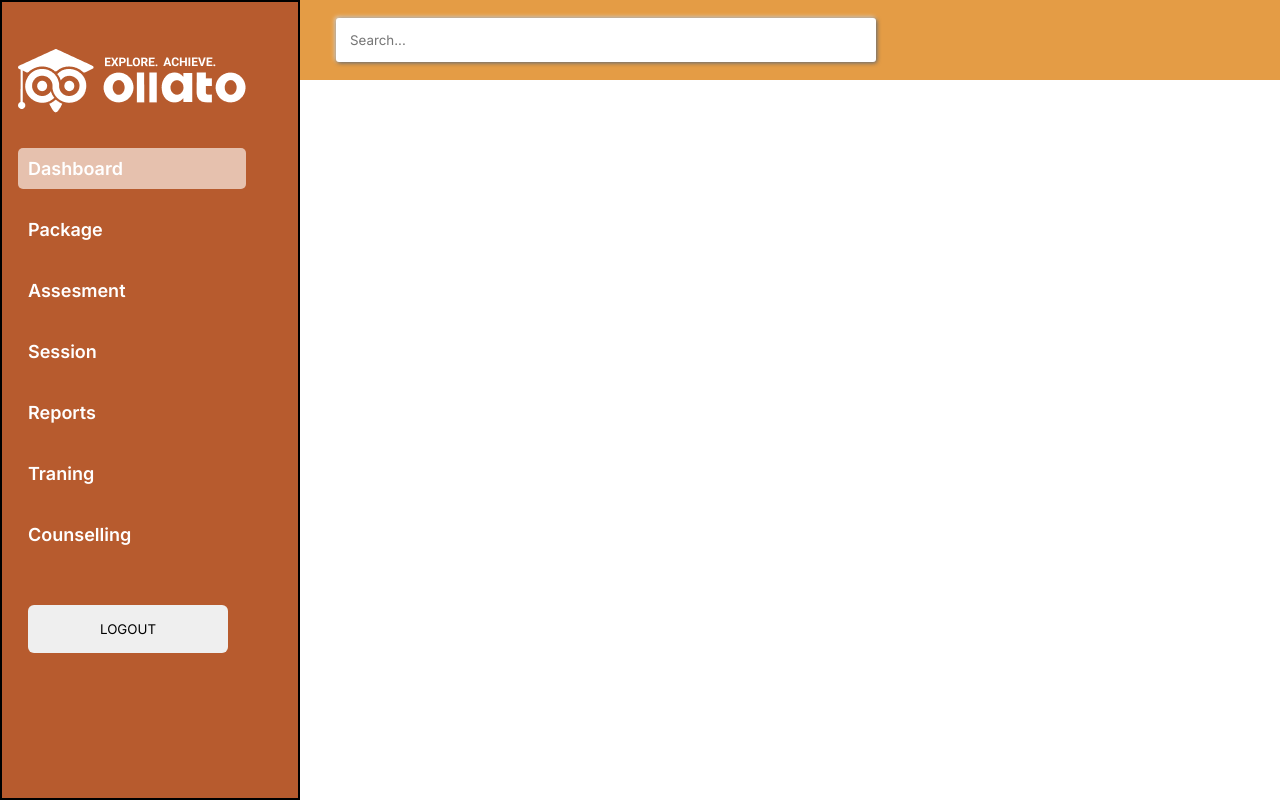
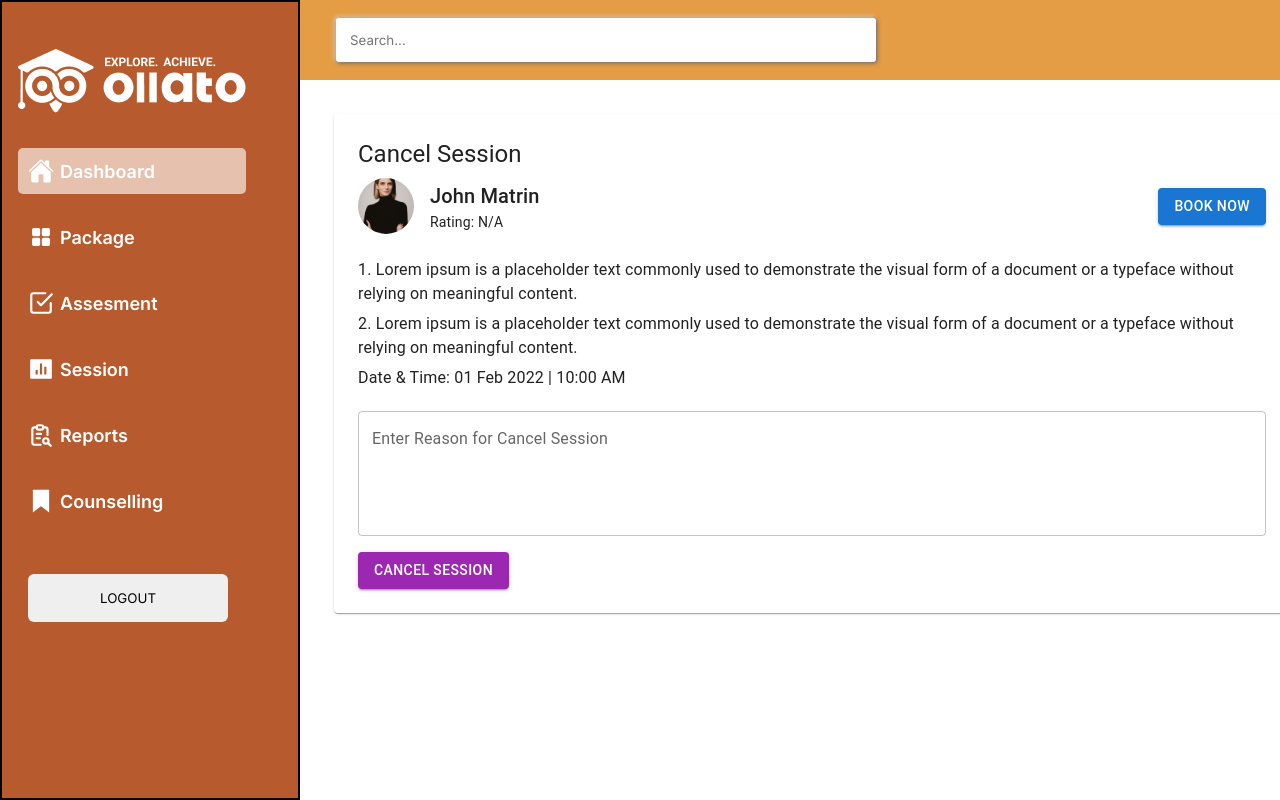
Before and after one commit to ollatointern/ollato-CA, a React (Vite) app in the folder client/: page /cancel-session/1 in a window 1280 px wide. Built offline with nearby package versions, Linux system fonts and the light colour scheme.

Commit message:
session cancellation page

```diff
--- a/client/src/App.jsx
+++ b/client/src/App.jsx
@@ -18,6 +18,7 @@ import PackageHistory from './Pages/PackageHistory';
 import Counselling from './Pages/Counselling';
 import CounsellorDetails from './Pages/CounsellorDetails';
 import SessionHistory from './Pages/SessionHistory';
+import SessionCancelation from './Pages/SessionCancelation';
 function App() {
 
 
@@ -41,6 +42,7 @@ function App() {
        <Route path='/Counselling' element={ <Counselling />}/>
        <Route path='/Counsellor/:id' element={<CounsellorDetails />}/>
        <Route path='/SessionHistory' element={<SessionHistory />}/>
+       <Route path='/cancel-session/:id' element={<SessionCancelation/>}/>
        </Routes>
      </div>
       </div>
--- a/client/src/Components/SideBar.jsx
+++ b/client/src/Components/SideBar.jsx
@@ -3,6 +3,13 @@ import './sideBar.css';
 import Dlogo from '../assets/Dlogo.png'
 import { Link } from 'react-router-dom';
 import { useState } from 'react';
+import { GoFileDirectoryFill } from "react-icons/go";
+import { IoHome } from "react-icons/io5";
+import { PiSquaresFourFill } from "react-icons/pi";
+import { FiCheckSquare } from "react-icons/fi";
+import { RiBarChartBoxFill } from "react-icons/ri";
+import { IoBookmarkSharp } from "react-icons/io5";
+import { TbReportSearch } from "react-icons/tb";
 const SideBar = () => {
 
 const [activeLink, setActiveLink]  = useState('Dashboard');
@@ -20,38 +27,66 @@ const [activeLink, setActiveLink]  = useState('Dashboard');
             <div className="sideBar-links">
                 <ul>
                    <li id={activeLink === 'Dashboard' ? 'active': '' }>
-                    <Link className='customLink' to='/' onClick={()=>handelSelectActive('Dashboard')}>
-                      Dashboard
+                    <Link className='customLink' to='/' onClick={()=>handelSelectActive('Dashboard')} style={{
+                      display:'flex',
+                      alignItems:'center',
+                      gap:'6px'
+                    }}>
+                    <IoHome size={26} /> Dashboard
                     </Link>
                    </li>
                    <li id={activeLink === 'Package' ? 'active': '' }>
-                    <Link className='customLink' to='./Package' onClick={()=>handelSelectActive('Package')}>
-                      Package
+                    <Link className='customLink' to='./Package' onClick={()=>handelSelectActive('Package')}  style={{
+                      display:'flex',
+                      alignItems:'center',
+                      gap:'6px'
+                    }}>
+                    <PiSquaresFourFill size={26} /> Package
                     </Link>
                    </li>
                    <li id={activeLink === 'Assesment' ? 'active': '' }>
-                    <Link className='customLink' to='./Assesment' onClick={()=>handelSelectActive('Assesment')}>
-                      Assesment
+                    <Link className='customLink' to='./Assesment' onClick={()=>handelSelectActive('Assesment')}  style={{
+                      display:'flex',
+                      alignItems:'center',
+                      gap:'6px'
+                    }}>
+                    <FiCheckSquare size={26} /> Assesment
                     </Link>
                    </li>
                    <li id={activeLink === 'Session' ? 'active': '' }>
-                    <Link className='customLink' to='./Session' onClick={()=>handelSelectActive('Session')}>
-                      Session
+                    <Link className='customLink' to='./Session' onClick={()=>handelSelectActive('Session')}  style={{
+                      display:'flex',
+                      alignItems:'center',
+                      gap:'6px'
+                    }}>
+                    <RiBarChartBoxFill  size={26}/> Session
                     </Link>
                    </li>
                    <li id={activeLink === 'Reports' ? 'active': '' }>
-                    <Link className='customLink' to='./Reports' onClick={()=>handelSelectActive('Reports')}>
-                      Reports
+                    <Link className='customLink' to='./Reports' onClick={()=>handelSelectActive('Reports')}  style={{
+                      display:'flex',
+                      alignItems:'center',
+                      gap:'6px'
+                    }}>
+                      <TbReportSearch size={26} /> Reports
                     </Link>
                    </li>
-                   <li id={activeLink === 'Traning' ? 'active': '' }>
-                    <Link className='customLink' to='./Traning' onClick={()=>handelSelectActive('Traning')}>
+                   {/* <li id={activeLink === 'Traning' ? 'active': '' }>
+                    <Link className='customLink' to='./Traning' onClick={()=>handelSelectActive('Traning')}  style={{
+                      display:'flex',
+                      alignItems:'center',
+                      gap:'6px'
+                    }}>
                       Traning
                     </Link>
-                   </li>
+                   </li> */}
                    <li id={activeLink === 'Counselling' ? 'active': '' }>
-                    <Link className='customLink' to='./Counselling' onClick={()=>handelSelectActive('Counselling')}>
-                      Counselling
+                    <Link className='customLink' to='./Counselling' onClick={()=>handelSelectActive('Counselling')}  style={{
+                      display:'flex',
+                      alignItems:'center',
+                      gap:'6px'
+                    }}>
+                     <IoBookmarkSharp  size={26}/> Counselling
                     </Link>
                    </li>
                 </ul>
--- /dev/null
+++ b/client/src/Pages/SessionCancelation.jsx
@@ -0,0 +1,124 @@
+import React, { useState, useEffect } from 'react';
+import {
+  Container,
+  Typography,
+  Avatar,
+  TextField,
+  Button,
+  Paper,
+  Box
+} from '@mui/material';
+import { useParams, useNavigate } from 'react-router-dom';
+import {sessionsData} from './SessionHistory';
+import CounsellorImage from '../assets/counsellor.jpg'
+const SessionCancelation = () => {
+  const { id } = useParams();
+  const navigate = useNavigate();
+  const [reason, setReason] = useState('');
+  const [session, setSession] = useState(null);
+  const [loading, setLoading] = useState(true); // Added loading state
+  const [error, setError] = useState(null); // Added error state
+
+
+  useEffect(() => {
+    const fetchSessionData = async () => {
+      try {
+        setLoading(true); // Set loading to true when starting to fetch
+        console.log(`Fetching session with ID: ${id}`); // Log the ID
+
+        const sessionData = sessionsData.find(session => session.id === Number(id));
+        if (sessionData) {
+          console.log('Session found:', sessionData); // Log the session data
+          setSession(sessionData);
+        } else {
+          throw new Error('Session not found');
+        }
+      } catch (err) {
+        console.error(err.message); // Log error message
+        setError(err.message); // Set error state
+      } finally {
+        setLoading(false); // Set loading to false after fetching is done
+      }
+    };
+
+    fetchSessionData();
+  }, [id]);
+
+
+  const handleCancel = () => {
+    if (!session || !session.id) {
+      console.error('No valid session available to cancel');
+      return;
+    }
+
+    const updatedSessions = sessionsData.map(sess => {
+      if (sess.id === Number(id)) {
+        return { ...sess, status: 'Canceled', cancelReason: reason };
+      }
+      return sess;
+    });
+
+    console.log("Updated Sessions: ", updatedSessions);
+
+    navigate('/SessionHistory');
+  };
+  if (loading) {
+    return <Typography>Loading...</Typography>; // Show loading state
+  }
+
+  if (error) {
+    return <Typography color="error">Error: {error}</Typography>; // Show error state
+  }
+
+
+  return (
+    <>
+   <Box display="flex">
+      <Box sx={{ flexGrow: 1, p: 3 }}>
+        <Paper sx={{ p: 3 }}>
+          <Typography variant="h5" gutterBottom>Cancel Session</Typography>
+          <Box display="flex" alignItems="center" mb={3}>
+            <Avatar
+              src={session.counsellorImage || CounsellorImage} // Provide default image
+              sx={{ width: 56, height: 56, mr: 2 }}
+            />
+            <Box>
+              <Typography variant="h6">{session.counsellorName || 'No Name'}</Typography>
+              <Typography variant="body2">Rating: {session.counsellorRating || 'N/A'}</Typography>
+            </Box>
+            <Button variant="contained" sx={{ ml: 'auto' }}>Book Now</Button>
+          </Box>
+          <Typography variant="body1" gutterBottom>
+            1. Lorem ipsum is a placeholder text commonly used to demonstrate the visual form of a document or a typeface without relying on meaningful content.
+          </Typography>
+          <Typography variant="body1" gutterBottom>
+            2. Lorem ipsum is a placeholder text commonly used to demonstrate the visual form of a document or a typeface without relying on meaningful content.
+          </Typography>
+          <Typography variant="body1" gutterBottom>
+            Date & Time: {session.date || 'Date not available'} | {session.time || 'Time not available'}
+          </Typography>
+          <TextField
+            label="Enter Reason for Cancel Session"
+            multiline
+            rows={4}
+            variant="outlined"
+            fullWidth
+            value={reason}
+            onChange={(e) => setReason(e.target.value)}
+            sx={{ my: 2 }}
+          />
+          <Button
+            variant="contained"
+            color="secondary"
+            onClick={handleCancel}
+          >
+            Cancel Session
+          </Button>
+        </Paper>
+      </Box>
+    </Box>
+    </>
+  )
+}
+
+export default SessionCancelation
--- a/client/src/Pages/SessionHistory.jsx
+++ b/client/src/Pages/SessionHistory.jsx
@@ -16,70 +16,18 @@ import {
   Avatar,
   Box
 } from '@mui/material';
-const sessionsData = [
-    {
-      id: 1,
-      studentName: 'Samanta William',
-      studentEmail: 'samanta@mail.com',
-      counsellorName: 'John Matrin',
-      counsellorEmail: 'john@mail.com',
-      date: '01 Feb 2022',
-      time: '10:00 AM',
-      status: 'Pending'
-    },
-    {
-        id: 1,
-        studentName: 'Samanta William',
-        studentEmail: 'samanta@mail.com',
-        counsellorName: 'John Matrin',
-        counsellorEmail: 'john@mail.com',
-        date: '01 Feb 2022',
-        time: '10:00 AM',
-        status: 'Pending'
-      },
-      {
-        id: 1,
-        studentName: 'Samanta William',
-        studentEmail: 'samanta@mail.com',
-        counsellorName: 'John Matrin',
-        counsellorEmail: 'john@mail.com',
-        date: '01 Feb 2022',
-        time: '10:00 AM',
-        status: 'Pending'
-      },
-      {
-        id: 1,
-        studentName: 'Samanta William',
-        studentEmail: 'samanta@mail.com',
-        counsellorName: 'John Matrin',
-        counsellorEmail: 'john@mail.com',
-        date: '01 Feb 2022',
-        time: '10:00 AM',
-        status: 'Pending'
-      },
-      {
-        id: 1,
-        studentName: 'Samanta William',
-        studentEmail: 'samanta@mail.com',
-        counsellorName: 'John Matrin',
-        counsellorEmail: 'john@mail.com',
-        date: '01 Feb 2022',
-        time: '10:00 AM',
-        status: 'Pending'
-      },
-      {
-        id: 1,
-        studentName: 'Samanta William',
-        studentEmail: 'samanta@mail.com',
-        counsellorName: 'John Matrin',
-        counsellorEmail: 'john@mail.com',
-        date: '01 Feb 2022',
-        time: '10:00 AM',
-        status: 'Pending'
-      },
-    // Add more sessions here
-  ];
-
+import { Link } from 'react-router-dom';
+import CounsellorImage from '../assets/counsellor.jpg';
+// import { sessionsData } from './SessionHistory';
+export const sessionsData = [
+  { id: 1, studentName: 'Samanta William', studentEmail: 'samanta@mail.com', counsellorName: 'John Matrin', counsellorEmail: 'john@mail.com', date: '01 Feb 2022', time: '10:00 AM', status: 'Pending', counsellorImage: CounsellorImage },
+  { id: 2, studentName: 'Samanta William', studentEmail: 'samanta@mail.com', counsellorName: 'John Matrin', counsellorEmail: 'john@mail.com', date: '01 Feb 2022', time: '10:00 AM', status: 'Upcoming', counsellorImage: CounsellorImage },
+  { id: 3, studentName: 'Samanta William', studentEmail: 'samanta@mail.com', counsellorName: 'John Matrin', counsellorEmail: 'john@mail.com', date: '01 Feb 2022', time: '10:00 AM', status: 'Pending', counsellorImage: CounsellorImage },
+  { id: 4, studentName: 'Samanta William', studentEmail: 'samanta@mail.com', counsellorName: 'John Matrin', counsellorEmail: 'john@mail.com', date: '01 Feb 2022', time: '10:00 AM', status: 'Pending', counsellorImage: CounsellorImage },
+  { id: 5, studentName: 'Samanta William', studentEmail: 'samanta@mail.com', counsellorName: 'John Matrin', counsellorEmail: 'john@mail.com', date: '01 Feb 2022', time: '10:00 AM', status: 'Pending', counsellorImage: CounsellorImage },
+  { id: 6, studentName: 'Samanta William', studentEmail: 'samanta@mail.com', counsellorName: 'John Matrin', counsellorEmail: 'john@mail.com', date: '01 Feb 2022', time: '10:00 AM', status: 'Pending', counsellorImage: CounsellorImage }
+  // Add more sessions here
+];
 const SessionHistory = () => {
     const [tabValue, setTabValue] = useState(0);
     const [sessions, setSessions] = useState([]);
@@ -93,7 +41,7 @@ const SessionHistory = () => {
       setTabValue(newValue);
     };
 
-    const renderActions = (status) => (
+    const renderActions = (status, id) => (
       <div style={{
         display:'flex',
         flexDirection:'column',
@@ -105,15 +53,24 @@ const SessionHistory = () => {
             <Button variant="contained" color="primary" size="small" style={{}}>
               Reschedule
             </Button>
-            <Button variant="contained" color="secondary" size="small" style={{
+
+          <Link to={`/cancel-session/${id}`}>
+          <Button variant="contained" color="secondary" size="small" style={{
                 width:'150px'
             }}>
               Cancel
             </Button>
+          </Link>
           </>
         )}
       </div>
     );
+
+    const filterSessions = (status) => {
+      if (status === 0) return sessions; // All
+      const statuses = ['Pending', 'Upcoming', 'Completed', 'Canceled', 'Rescheduled'];
+      return sessions.filter(session => session.status === statuses[status - 1]);
+    };
   return (
  <>
 <Container>
@@ -140,8 +97,8 @@ const SessionHistory = () => {
             </TableRow>
           </TableHead>
           <TableBody>
-            {sessions
-              .filter(session => tabValue === 0 || session.status === tabValue)
+            {filterSessions(tabValue)
+
               .map((session, index) => (
                 <TableRow key={session.id}>
                   <TableCell>{index + 1}</TableCell>
@@ -157,7 +114,7 @@ const SessionHistory = () => {
                   </TableCell>
                   <TableCell>
                     <Box display="flex" alignItems="center">
-                      <Avatar alt={session.counsellorName} src="/static/images/avatar/2.jpg" style={{ marginRight: 8 }} />
+                      <Avatar alt={session.counsellorName} src={CounsellorImage} style={{ marginRight: 8 }} />
                       <div>
                         {session.counsellorName}
                         <br />
@@ -168,7 +125,7 @@ const SessionHistory = () => {
                   <TableCell>
                     {session.date} <br /> {session.time}
                   </TableCell>
-                  <TableCell>{renderActions(session.status)}</TableCell>
+                  <TableCell>{renderActions(session.status, session.id)}</TableCell>
                 </TableRow>
               ))}
           </TableBody>
```
Also changed, not shown: client/src/Pages/Dashboard.jsx (+0 -8 lines).
